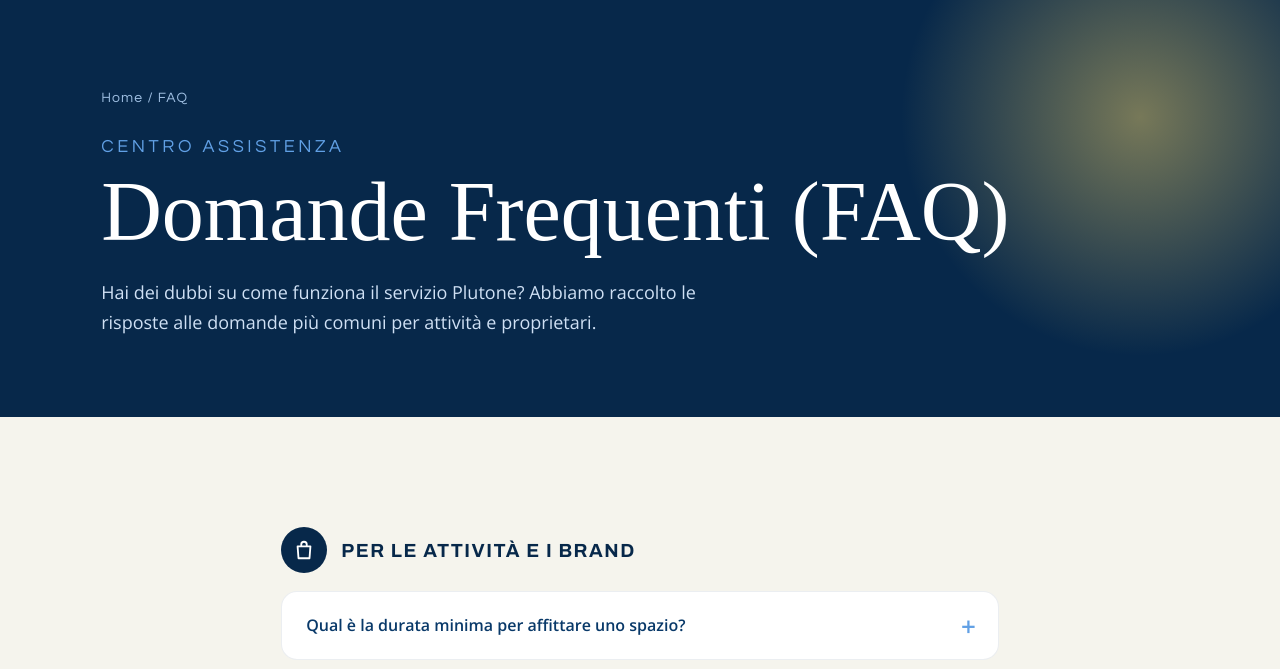
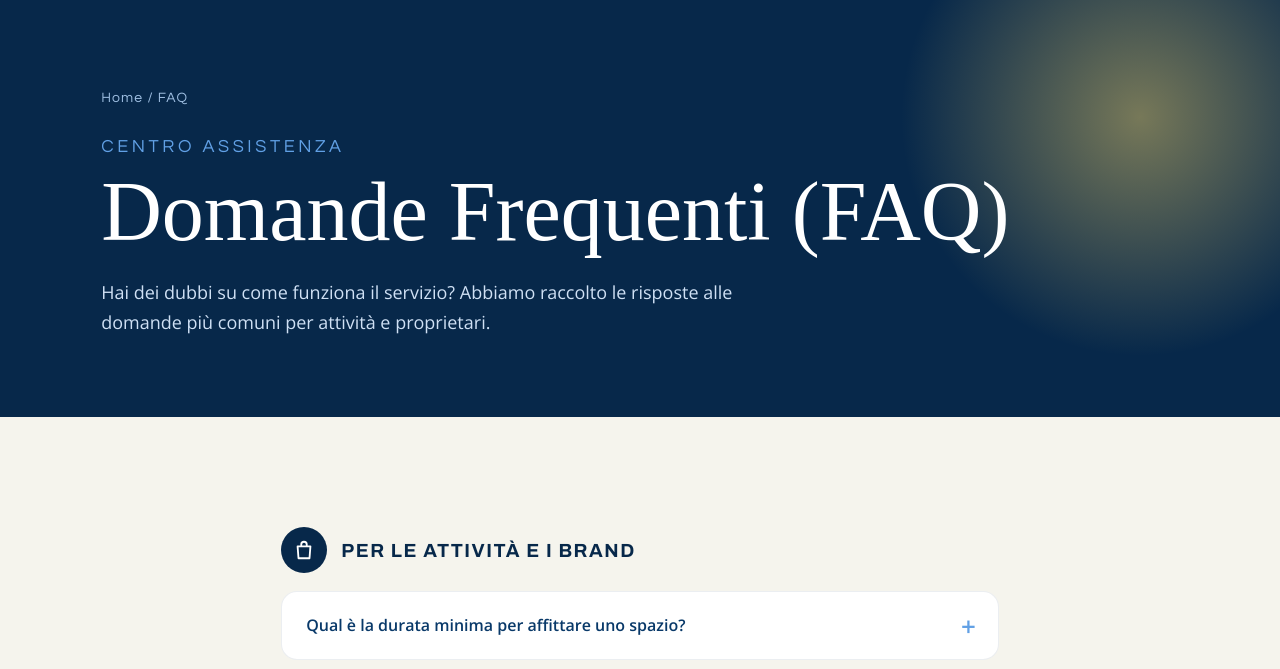
Before and after one commit to stichlola/prova2, a website: page docs/faq.html in a window 1280 px wide. Shown: the part 79-748 px from the top of the page. Drawn offline with nearby package versions, Linux system fonts and the light colour scheme; no server answers.

Commit message:
FAQ: tolto "Plutone" dalla frase introduttiva

```diff
--- a/docs/faq.html
+++ b/docs/faq.html
@@ -30,7 +30,7 @@
     <div class="crumbs"><a href="index.html">Home</a> / FAQ</div>
     <p class="eyebrow">Centro Assistenza</p>
     <h1>Domande Frequenti (FAQ)</h1>
-    <p>Hai dei dubbi su come funziona il servizio Plutone? Abbiamo raccolto le risposte alle domande più comuni per attività e proprietari.</p>
+    <p>Hai dei dubbi su come funziona il servizio? Abbiamo raccolto le risposte alle domande più comuni per attività e proprietari.</p>
   </div>
 </section>
 
```
